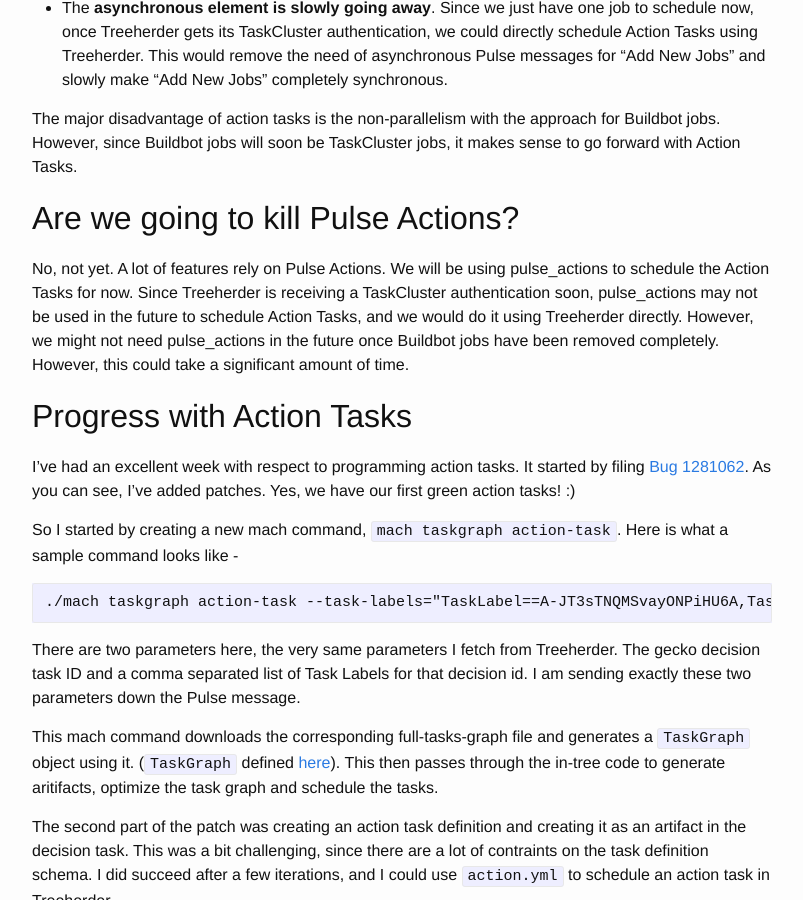
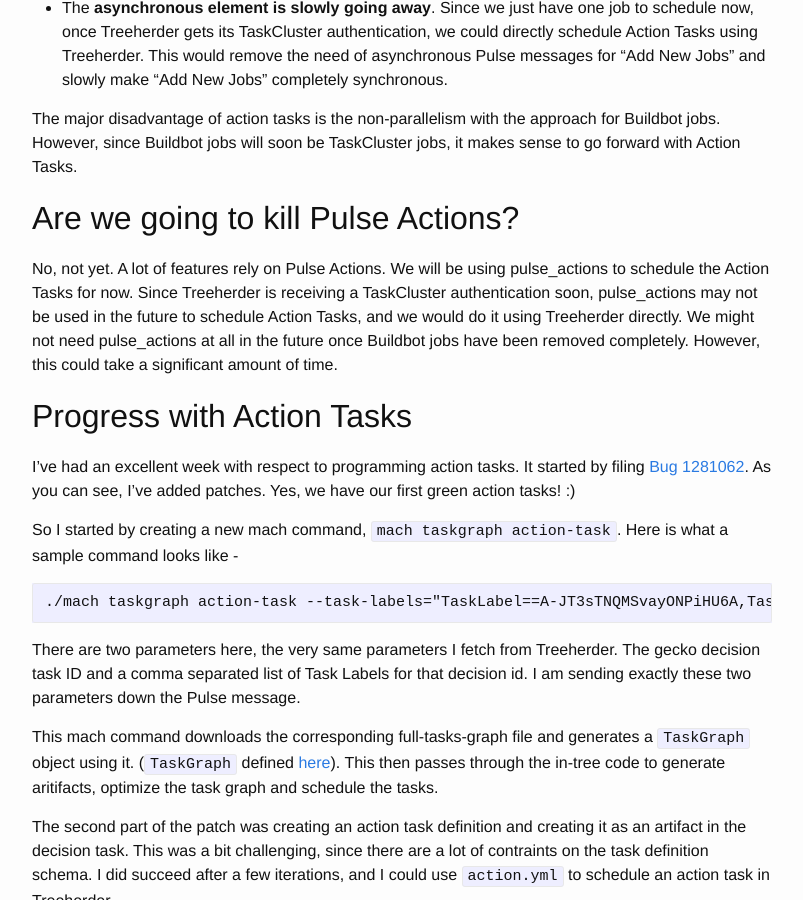
Before and after one commit to martiansideofthemoon/martiansideofthemoon.github.io, a Jekyll site: the page built from _posts/2016-06-25-gsoc-week-eight-lego-star-wars.markdown, in a window 1280 px wide and 900 px high, scrolled down 1376 px. Shown: the whole window, without its empty margins (238-1041 px from the left). Built offline with Jekyll 4.4.1, drawn with Linux system fonts in a browser that asks for light colours.

Commit message:
correcting some errors in action task blog

```diff
--- a/_posts/2016-06-25-gsoc-week-eight-lego-star-wars.markdown
+++ b/_posts/2016-06-25-gsoc-week-eight-lego-star-wars.markdown
@@ -32,7 +32,7 @@ The major disadvantage of action tasks is the non-parallelism with the approach
 ## Are we going to kill Pulse Actions?
 
 No, not yet. A lot of features rely on Pulse Actions. We will be using pulse_actions to schedule the Action Tasks for now. Since Treeherder is receiving a TaskCluster authentication soon, pulse_actions may not be used in the future to schedule Action Tasks, and we would do it using Treeherder directly.
-However, we might not need pulse_actions in the future once Buildbot jobs have been removed completely. However, this could take a significant amount of time.
+We might not need pulse_actions at all in the future once Buildbot jobs have been removed completely. However, this could take a significant amount of time.
 
 ## Progress with Action Tasks
 
```
